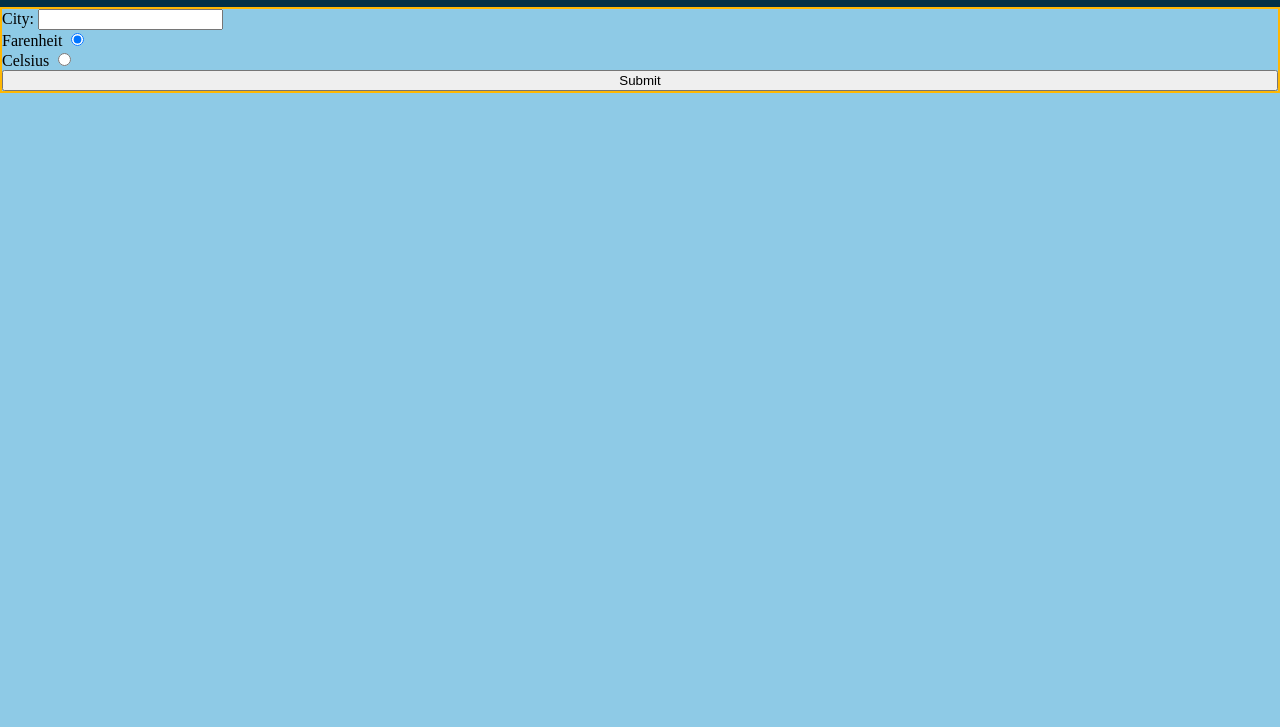
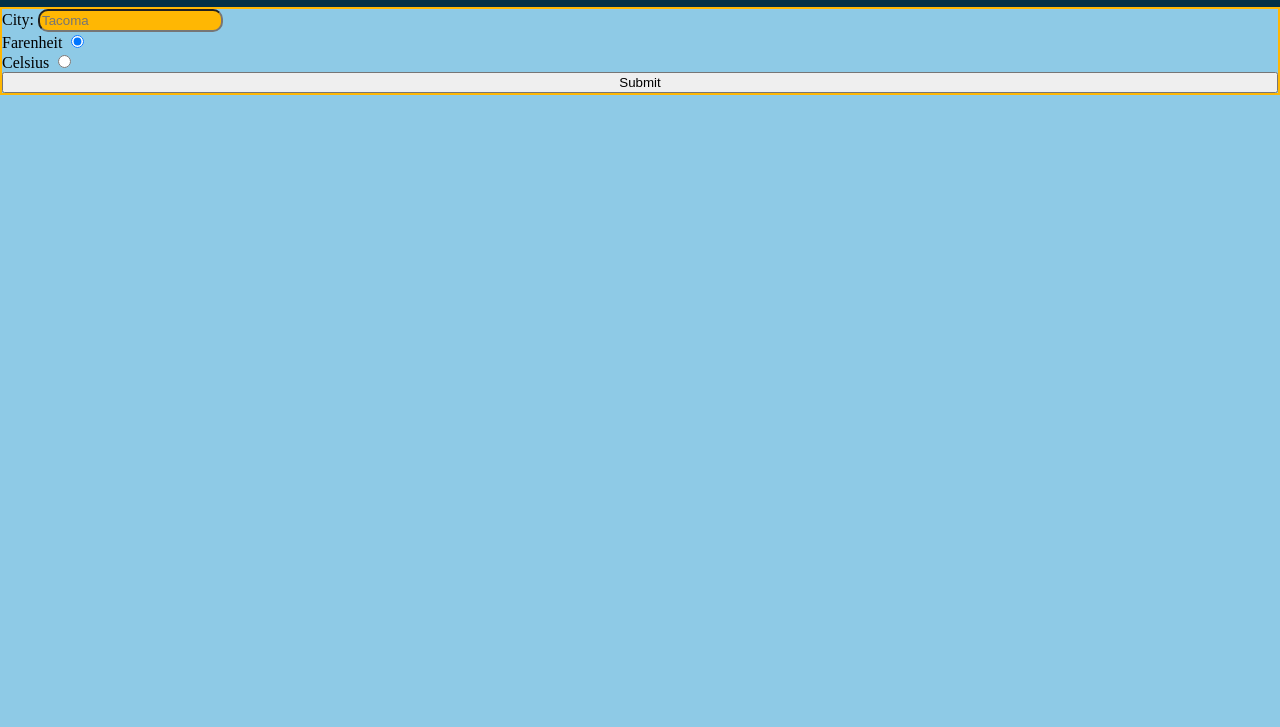
Before and after one commit to Kbouti/weatherApp, a website built with webpack: page dist/index.html in a window 1280 px wide. Shown: the part 73-800 px from the top of the page. Built offline with nearby package versions, Linux system fonts and the light colour scheme; no server answers.

Commit message:
Style cityInput

```diff
--- a/src/style.css
+++ b/src/style.css
@@ -30,3 +30,9 @@
     flex-direction:column;
   border:solid var(--color4) 2px;
 }
+
+#cityInput {
+    border-radius: 10px;
+    padding: 2px;
+    background-color: #ffb703;
+}
```
Also changed, not shown: dist/index.html.
